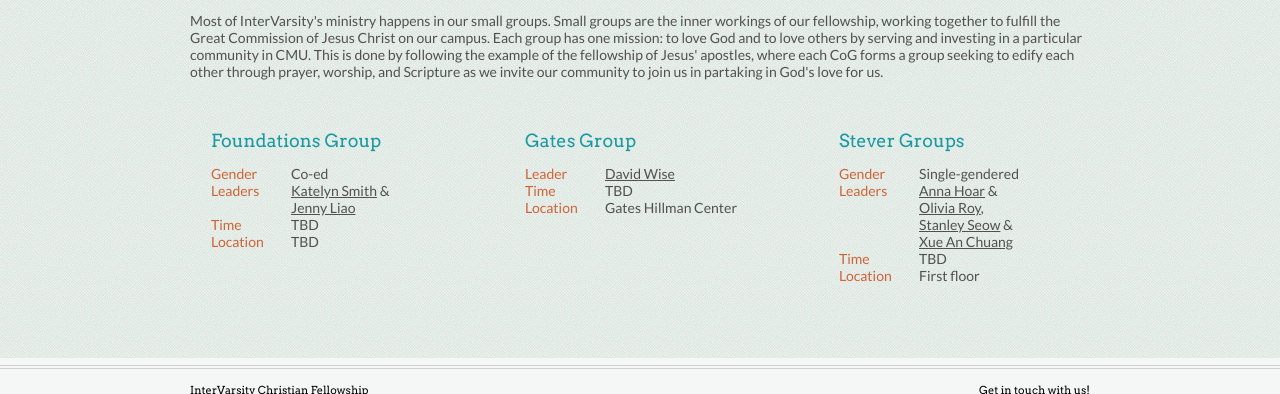
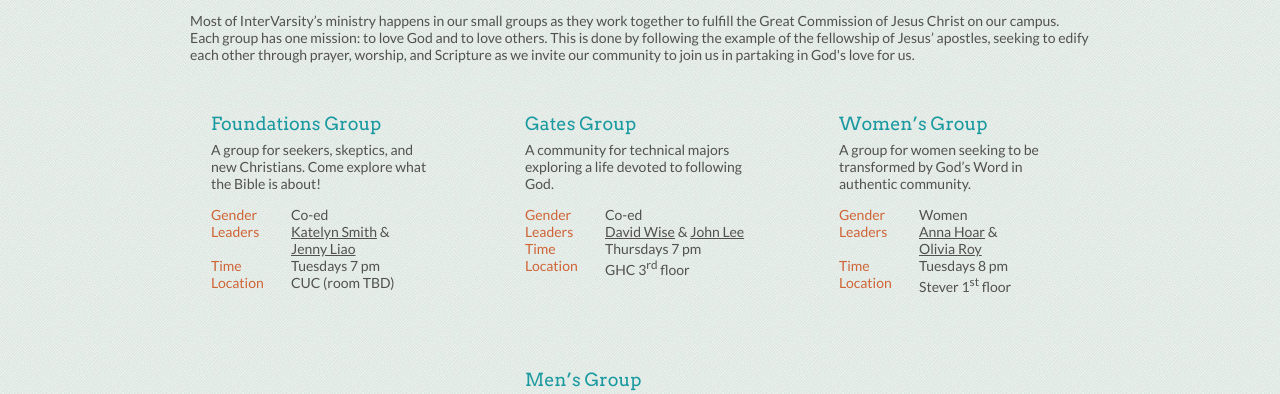
Before and after one commit to PowerlinxJetfire/ivcf_www, a plain HTML site: page groups.html in a window 1280 px wide. Shown: the part 463-857 px from the top of the page. Drawn offline with Linux system fonts and the light colour scheme.

Commit message:
Updated groups info

```diff
--- a/groups.html
+++ b/groups.html
@@ -38,7 +38,8 @@
     Large group is a weekly event where all of the small groups gather in one place to
     worship God, know Him better, have fellowship with one another, and be
     ignited for the sake of our community groups.  We meet in Doherty Hall 1217
-    from 4:30-6pm every Friday.  Come and join us!  We're excited to have you.
+    from 4:30&ndash;6 pm every Friday.  Come and join us!  We're excited to have you. Contact
+    <a href="mailto:bengyenc@andrew" target="_blank">Benjamin Choi</a>
     </p>
   </article>
   <article class="groupspage">
@@ -46,13 +47,11 @@
       <h1>Small Groups</h1>
     </header>
     <p>
-    Most of InterVarsity's ministry happens in our small groups.
-    Small groups are the inner workings of our
-    fellowship, working together to fulfill the Great Commission of Jesus Christ
-    on our campus. Each group has one mission: to love God and to love others by
-    serving and investing in a particular community in CMU. This is done by
-    following the example of the fellowship of Jesus' apostles, where each CoG
-    forms a group seeking to edify each other through prayer, worship, and
+    Most of InterVarsity&rsquo;s ministry happens in our small groups as they
+    work together to fulfill the Great Commission of Jesus Christ
+    on our campus. Each group has one mission: to love God and to love others.
+    This is done by following the example of the fellowship of Jesus&rsquo; apostles,
+    seeking to edify each other through prayer, worship, and
     Scripture as we invite our community to join us in partaking in God's love
     for us.
     </p>
@@ -60,43 +59,64 @@
       <div class="tricolumn">
         <div class="smallgroup">
           <h2>Foundations Group</h2>
+          <p>A group for seekers, skeptics, and new Christians. Come explore what the Bible is about!</p>
           <dl>
             <dt>Gender</dt>
             <dd>Co-ed</dd>
             <dt>Leaders</dt>
             <dd><a href="mailto:kss1@andrew.cmu.edu" target="_blank">Katelyn Smith</a> &amp; <a href="mailto:jiliao@andrew.cmu.edu" target="_blank">Jenny Liao</a></dd>
             <dt>Time</dt>
-            <dd>TBD</dd>
+            <dd>Tuesdays 7 pm</dd>
             <dt>Location</dt>
-            <dd>TBD</dd>
+            <dd>CUC (room TBD)</dd>
           </dl>
         </div>
       </div>
       <div class="tricolumn">
         <div class="smallgroup">
           <h2>Gates Group</h2>
+          <p>A community for technical majors exploring a life devoted to following God.</p>
           <dl>
-            <dt>Leader</dt>
-            <dd><a href="mailto:dwise@andrew.cmu.edu" target="_blank">David Wise</a></dd>
+            <dt>Gender</dt>
+            <dd>Co-ed</dd>
+            <dt>Leaders</dt>
+            <dd><a href="mailto:dwise@andrew.cmu.edu" target="_blank">David Wise</a> &amp; <a href="mailto:johnwenl@andrew.cmu.edu" target="_blank">John Lee</a></dd>
             <dt>Time</dt>
-            <dd>TBD</dd>
+            <dd>Thursdays 7 pm</dd>
             <dt>Location</dt>
-            <dd>Gates Hillman Center</dd>
+            <dd>GHC 3<sup>rd</sup> floor</dd>
           </dl>
         </div>
       </div>
       <div class="tricolumn">
         <div class="smallgroup">
-          <h2>Stever Groups</h2>
+          <h2>Women&rsquo;s Group</h2>
+          <p>A group for women seeking to be transformed by God&rsquo;s Word in authentic community.</p>
           <dl>
             <dt>Gender</dt>
-            <dd>Single-gendered</dd>
+            <dd>Women</dd>
             <dt>Leaders</dt>
-            <dd><a href="mailto:ahoar@andrew.cmu.edu" target="_blank">Anna Hoar</a> &amp; <a href="mailto:ocr@andrew.cmu.edu" target="_blank">Olivia Roy</a>, <a href="mailto:sseow@andrew.cmu.edu" target="_blank">Stanley Seow</a> &amp; <a href="mailto:chuang_xue_an@yahoo.com.sg" target="_blank">Xue An Chuang</a></dd>
+            <dd><a href="mailto:ahoar@andrew.cmu.edu" target="_blank">Anna Hoar</a> &amp; <a href="mailto:ocr@andrew.cmu.edu" target="_blank">Olivia Roy</a></dd>
+            <dt>Time</dt>
+            <dd>Tuesdays 8 pm</dd>
+            <dt>Location</dt>
+            <dd>Stever 1<sup>st</sup> floor</dd>
+          </dl>
+        </div>
+      </div>
+      <div class="tricolumn">
+        <div class="smallgroup">
+          <h2>Men&rsquo;s Group</h2>
+          <p>A group for men seeking to be transformed by God&rsquo;s Word in authentic community.</p>
+          <dl>
+            <dt>Gender</dt>
+            <dd>Men</dd>
+            <dt>Leaders</dt>
+            <dd><a href="mailto:sseow@andrew.cmu.edu" target="_blank">Stanley Seow</a> &amp; <a href="mailto:chuang_xue_an@yahoo.com.sg" target="_blank">Xue An Chuang</a></dd>
             <dt>Time</dt>
             <dd>TBD</dd>
             <dt>Location</dt>
-            <dd>First floor</dd>
+            <dd>Stever 1<sup>st</sup> floor</dd>
           </dl>
         </div>
       </div>
@@ -135,5 +155,14 @@
       </div>
     </div>
   </footer>
+  <script>
+    (function(i,s,o,g,r,a,m){i['GoogleAnalyticsObject']=r;i[r]=i[r]||function(){
+    (i[r].q=i[r].q||[]).push(arguments)},i[r].l=1*new Date();a=s.createElement(o),
+    m=s.getElementsByTagName(o)[0];a.async=1;a.src=g;m.parentNode.insertBefore(a,m)
+    })(window,document,'script','//www.google-analytics.com/analytics.js','ga');
+
+    ga('create', 'UA-54044080-1', 'auto');
+    ga('send', 'pageview');
+  </script>
 </body>
 </html>
--- a/style.css
+++ b/style.css
@@ -509,13 +509,21 @@ article {
   }
 }
 
-.smallgroup a {
+.smallgroup p {
+  max-width: 240px;
+  margin-top: .5em;
+}
+
+.groupspage a {
   text-decoration: underline;
-  white-space: nowrap;
   transition: color .1s;
 }
 
-.smallgroup a:hover {
+.smallgroup a {
+  white-space: nowrap;
+}
+
+.groupspage a:hover {
   color: #cf6436;
 }
 
```
